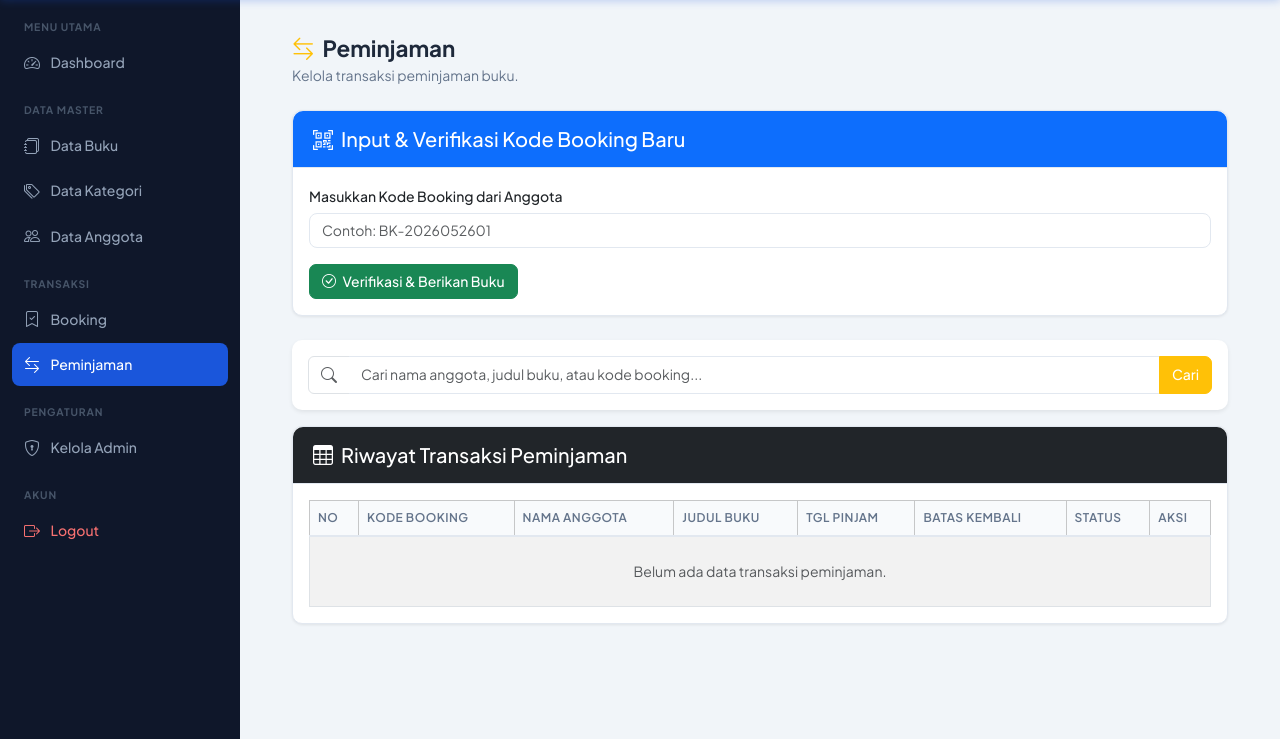
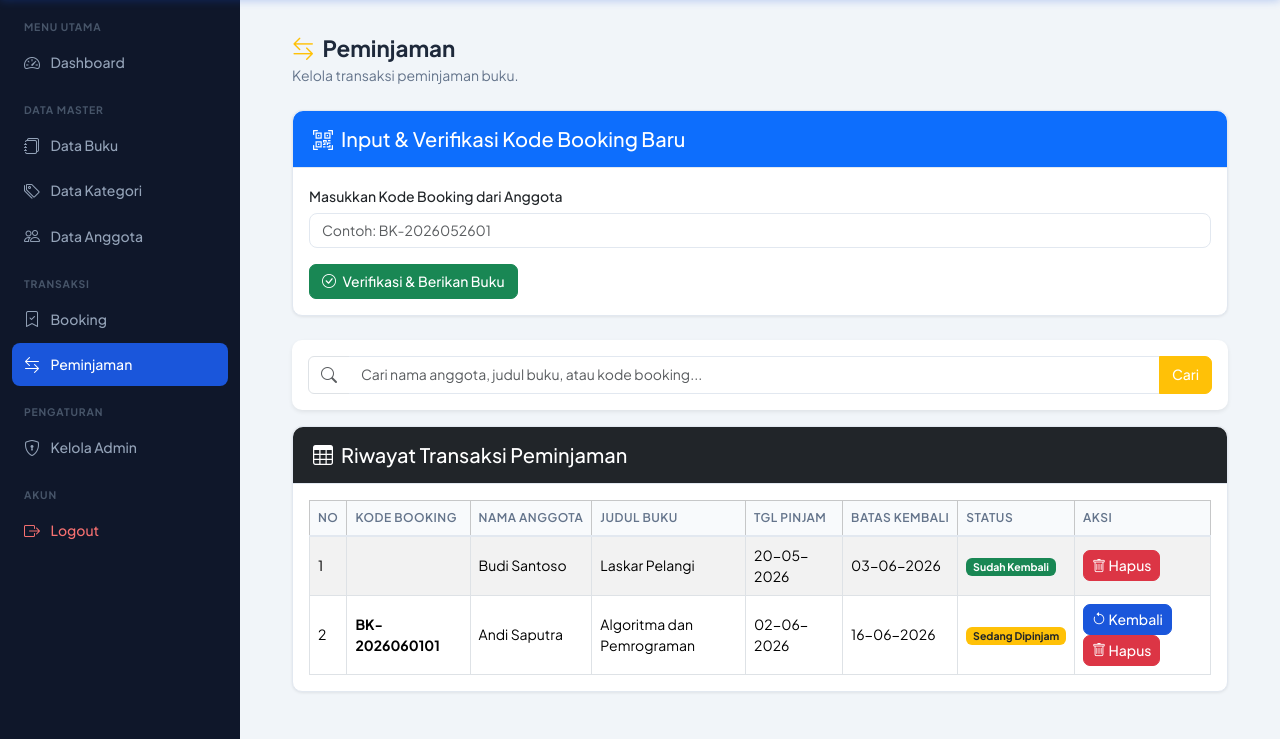
Before and after one commit to reyhanghfra/web-perpustakaan, a PHP site: page /pages/peminjaman/index.php in a window 1280 px wide. Shown: the part 61-800 px from the top of the page. Run offline with PHP 8.4, Linux system fonts and the light colour scheme; data comes from the database, SQL or seed files in the repository.

Commit message:
fixed issue on 'peminjaman'

```diff
--- a/pages/peminjaman/index.php
+++ b/pages/peminjaman/index.php
@@ -3,9 +3,11 @@ require_once __DIR__ . '/../../config/koneksi.php';
 
 $cek_peminjaman = mysqli_query($koneksi, "SHOW COLUMNS FROM peminjaman");
 $kolom_anggota = 'id_anggota';
-$kolom_buku = null; // id_buku tidak ada pada tabel peminjaman (hanya di detail_peminjaman)
+$kolom_buku = 'id_buku'; // FIX: id_buku ada di tabel peminjaman
 while ($k = mysqli_fetch_assoc($cek_peminjaman)) {
     if ($k['Field'] == 'id_user') $kolom_anggota = 'id_user';
+    if ($k['Field'] == 'id_buku') $kolom_buku = 'id_buku';
+    if ($k['Field'] == 'kode_buku') $kolom_buku = 'kode_buku';
 }
 $cek_anggota = mysqli_query($koneksi, "SHOW COLUMNS FROM anggota");
 $pk_anggota = 'id_anggota';
```
